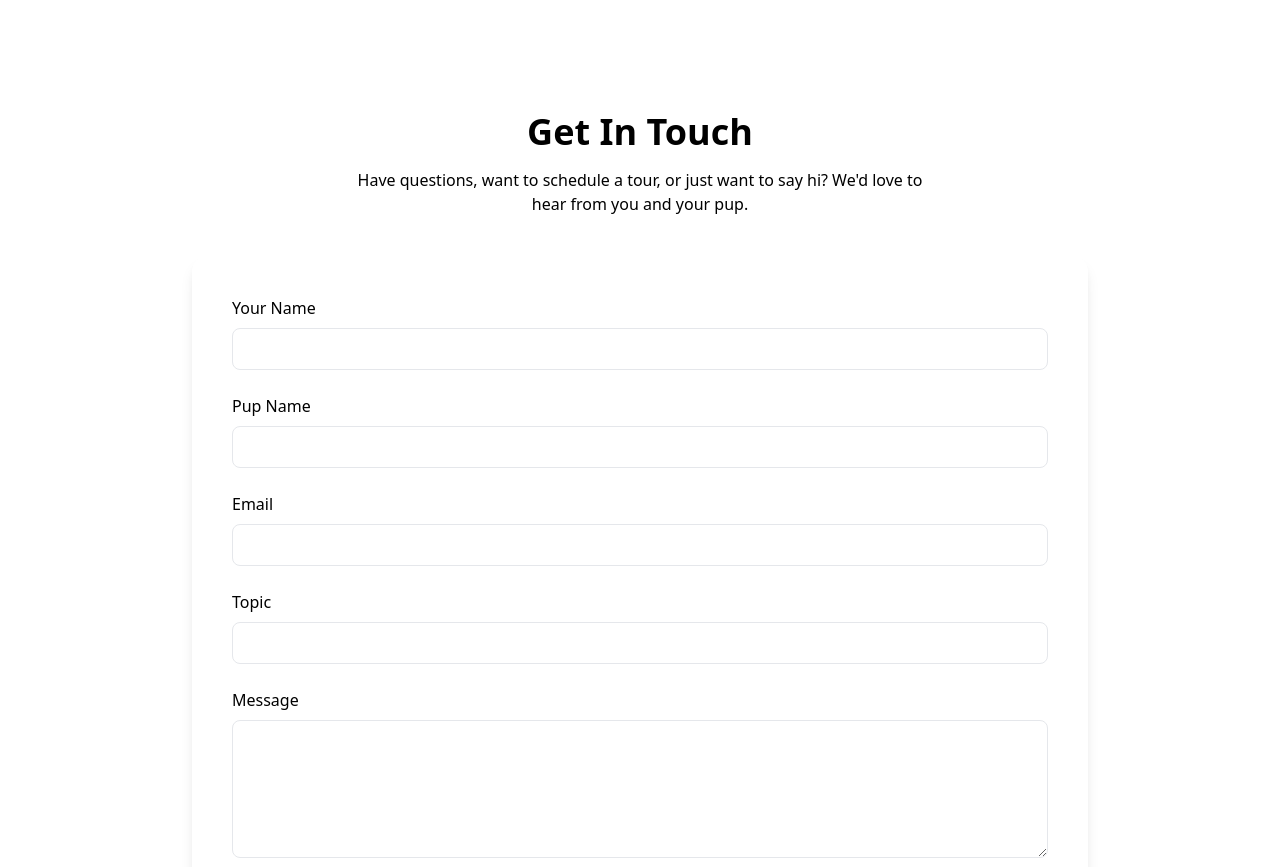
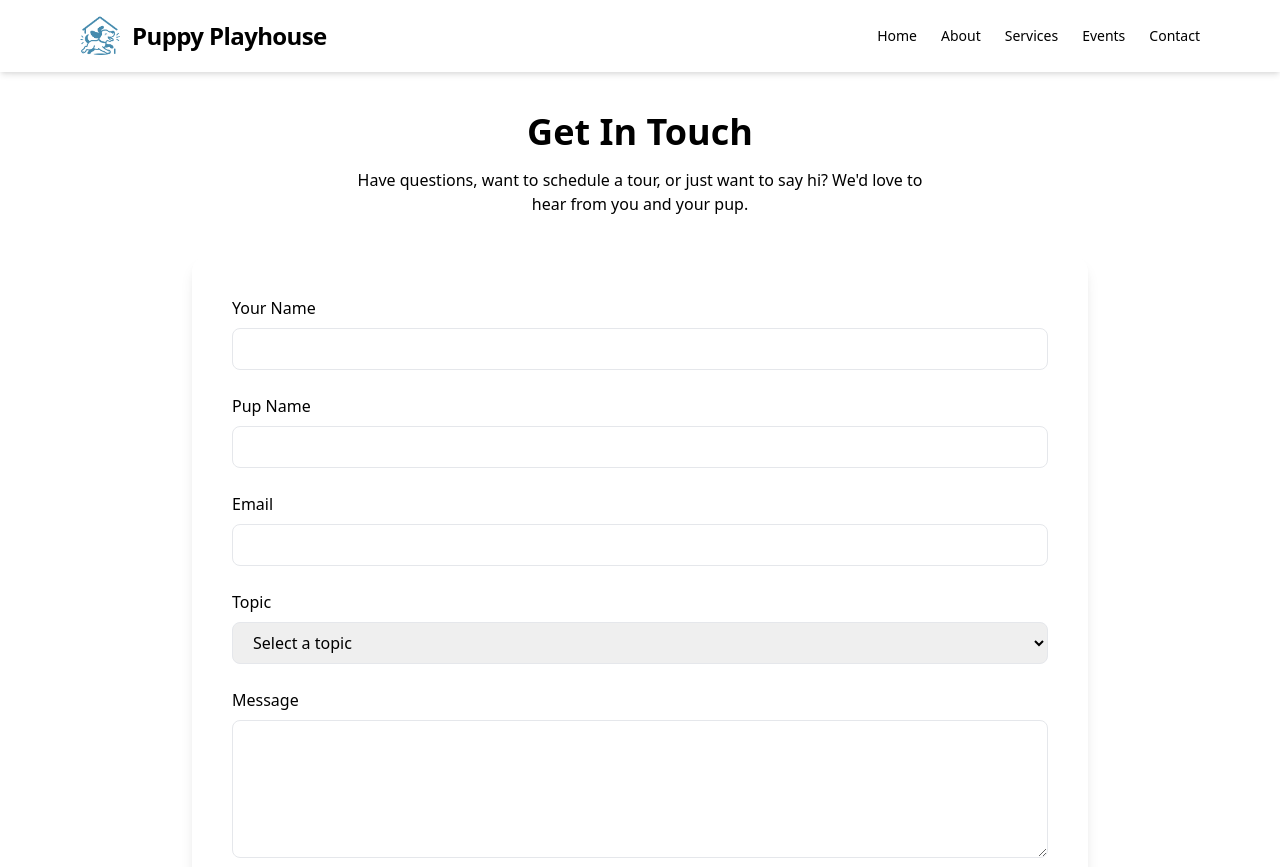
Before and after one commit to lilwod1/puppy_play, a plain HTML site: page contact.html in a window 1280 px wide. Shown: the top 867 px of the page. Drawn offline with nearby package versions, Linux system fonts and the light colour scheme.

Commit message:
fixed contact

```diff
--- a/contact.html
+++ b/contact.html
@@ -9,7 +9,41 @@
 </head>
 <body class="bg-slate-50 text-slate-800">
 
-<!-- Navbar omitted for brevity (use your original navbar here) -->
+<header class="fixed top-0 left-0 w-full z-50 bg-white/80 backdrop-blur-sm shadow-md">
+  <div class="max-w-6xl mx-auto flex justify-between items-center p-4">
+    <!-- Logo and Site Title -->
+    <div class="flex items-center space-x-3">
+      <img src="marklogo.png" alt="Puppy Playhouse Logo" class="logo-image h-10 w-10 transition-transform duration-300 hover:scale-105">
+      <h1 class="text-2xl font-bold tracking-tight text-slate-900">Puppy Playhouse</h1>
+    </div>
+
+    <!-- Desktop Navigation -->
+    <nav class="hidden md:flex space-x-6 text-sm font-medium">
+      <a href="index.html" class="hover:text-blue-500 hover:underline transition">Home</a>
+      <a href="about.html" class="hover:text-blue-500 hover:underline transition">About</a>
+      <a href="services.html" class="hover:text-blue-500 hover:underline transition">Services</a>
+      <a href="events.html" class="hover:text-blue-500 hover:underline transition">Events</a>
+      <a href="contact.html" class="hover:text-blue-500 hover:underline transition">Contact</a>
+    </nav>
+
+    <!-- Mobile Menu Button -->
+    <button id="mobileMenuBtn" class="md:hidden text-slate-700 focus:outline-none">
+      <svg class="w-6 h-6" fill="none" stroke="currentColor" stroke-width="2" viewBox="0 0 24 24">
+        <path stroke-linecap="round" stroke-linejoin="round" d="M4 6h16M4 12h16M4 18h16" />
+      </svg>
+    </button>
+  </div>
+
+  <!-- Mobile Dropdown Menu -->
+  <div id="mobileMenu" class="hidden md:hidden bg-white/90 backdrop-blur-sm px-4 py-4 space-y-2 text-sm font-medium border-t border-slate-200">
+    <a href="index.html" class="block hover:text-blue-500">Home</a>
+    <a href="about.html" class="block hover:text-blue-500">About</a>
+    <a href="services.html" class="block hover:text-blue-500">Services</a>
+    <a href="events.html" class="block hover:text-blue-500">Events</a>
+    <a href="contact.html" class="block hover:text-blue-500">Contact</a>
+  </div>
+</header>
+
 
 <section class="relative py-28 px-6 bg-white overflow-hidden">
   <div class="relative z-10 max-w-4xl mx-auto">
@@ -34,7 +68,13 @@
     </div>
     <div>
       <label for="topic" class="block mb-2 font-medium">Topic</label>
-          <input type="text" id="topic" name="topic" required class="w-full px-4 py-2 border rounded-lg focus:ring-2 focus:ring-blue-300">
+      <select id="topic" name="topic" required class="w-full px-4 py-2 border rounded-lg focus:ring-2 focus:ring-blue-300">
+        <option value="" disabled selected>Select a topic</option>
+        <option value="General Inquiry">General Inquiry</option>
+        <option value="Pup Care">Schedule a tour</option>
+        <option value="Feedback">Events</option>
+        <option value="Other">Other</option>
+      </select>
     </div>
     <div>
       <label for="message" class="block mb-2 font-medium">Message</label>
@@ -45,6 +85,7 @@
     </button>
   </form>
 </div>
+
 
     <!-- Confirmation Modal -->
     <div id="confirmationModal" class="fixed inset-0 bg-black bg-opacity-40 hidden items-center justify-center z-50">
```
Lines whose indentation alone changed are shown as unchanged.
